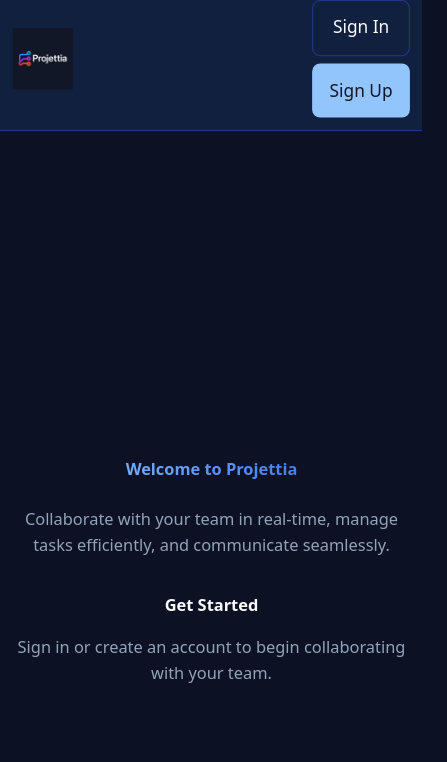
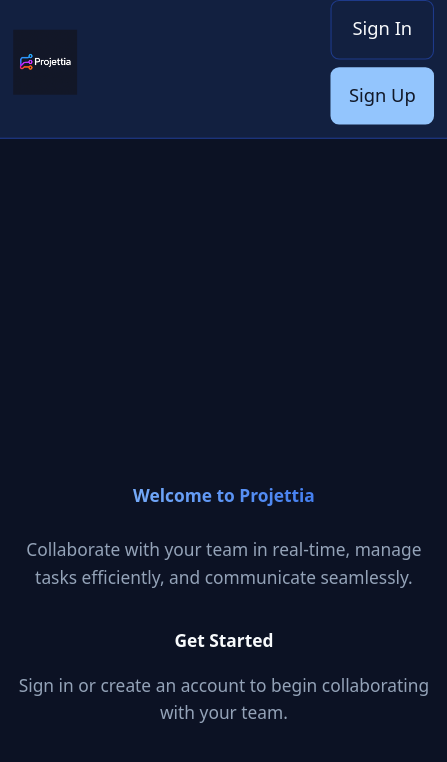
Before and after one commit to crisky94/projettia, a Next.js app: page / in a window 390 px wide. Shown: the top 762 px of the page, 447 px wide, since content can reach past the window. Built offline with nearby package versions, Linux system fonts and the light colour scheme; no server answers.

Commit message:
refactor: enhance font size and zoom levels for improved mobile accessibility

```diff
--- a/app/globals.css
+++ b/app/globals.css
@@ -81,17 +81,20 @@
   -webkit-text-size-adjust: 100%;
   /* Smooth scrolling */
   scroll-behavior: smooth;
-  /* Smaller font size for general content */
-  font-size: 15px !important;
+  /* Larger font size but viewport-aware */
+  font-size: 16px !important;
   /* Prevent zoom issues in production */
   height: 100%;
   min-height: 100%;
-  /* Smaller zoom level for general content */
-  zoom: 1.02 !important;
-  -webkit-transform: scale(1.02);
-  -moz-transform: scale(1.02);
-  transform: scale(1.02);
+  /* Controlled zoom that fits screen */
+  zoom: 1.08 !important;
+  -webkit-transform: scale(1.08);
+  -moz-transform: scale(1.08);
+  transform: scale(1.08);
   transform-origin: 0 0;
+  /* Ensure content fits */
+  max-width: 100vw;
+  overflow-x: hidden;
 }
 
 body {
@@ -107,14 +110,15 @@
   /* Ensure consistent sizing in production */
   min-height: 100vh;
   min-height: 100dvh;
-  /* Smaller scale for general content */
-  min-width: 100vw;
-  /* Smaller zoom level */
-  zoom: 1.02 !important;
-  -webkit-text-size-adjust: 102% !important;
-  -ms-text-size-adjust: 102% !important;
-  /* Smaller base font size */
-  font-size: 15px !important;
+  /* Controlled scale that fits viewport */
+  max-width: 100vw;
+  width: 100vw;
+  /* Larger zoom level but controlled */
+  zoom: 1.08 !important;
+  -webkit-text-size-adjust: 108% !important;
+  -ms-text-size-adjust: 108% !important;
+  /* Larger base font size */
+  font-size: 16px !important;
 }
 
 /* Mobile-first touch targets */
--- a/app/layout.js
+++ b/app/layout.js
@@ -83,12 +83,12 @@
           }} />
         </head>
         <body className="font-sans antialiased bg-background text-foreground h-full overflow-x-hidden" style={{
-          zoom: '1.02',
-          WebkitTransform: 'scale(1.02)',
-          MozTransform: 'scale(1.02)',
-          transform: 'scale(1.02)',
+          zoom: '1.08',
+          WebkitTransform: 'scale(1.08)',
+          MozTransform: 'scale(1.08)',
+          transform: 'scale(1.08)',
           transformOrigin: '0 0',
-          fontSize: '15px',
+          fontSize: '16px',
           minHeight: '100vh'
         }}>
           <header className="flex justify-between items-center p-3 sm:p-4 gap-2 sm:gap-4 min-h-14 sm:min-h-16 bg-card border-b border-border safe-area-inset-top relative w-full z-50">
--- a/app/layout.viewport.js
+++ b/app/layout.viewport.js
@@ -1,7 +1,7 @@
-// Viewport configuration for mobile-first design with very minimal scaling
+// Viewport configuration for mobile-first design with controlled scaling
 export const viewport = {
     width: 'device-width',
-    initialScale: 1.02,
+    initialScale: 1.08,
     maximumScale: 2,
     userScalable: true,
     viewportFit: 'cover',
```
